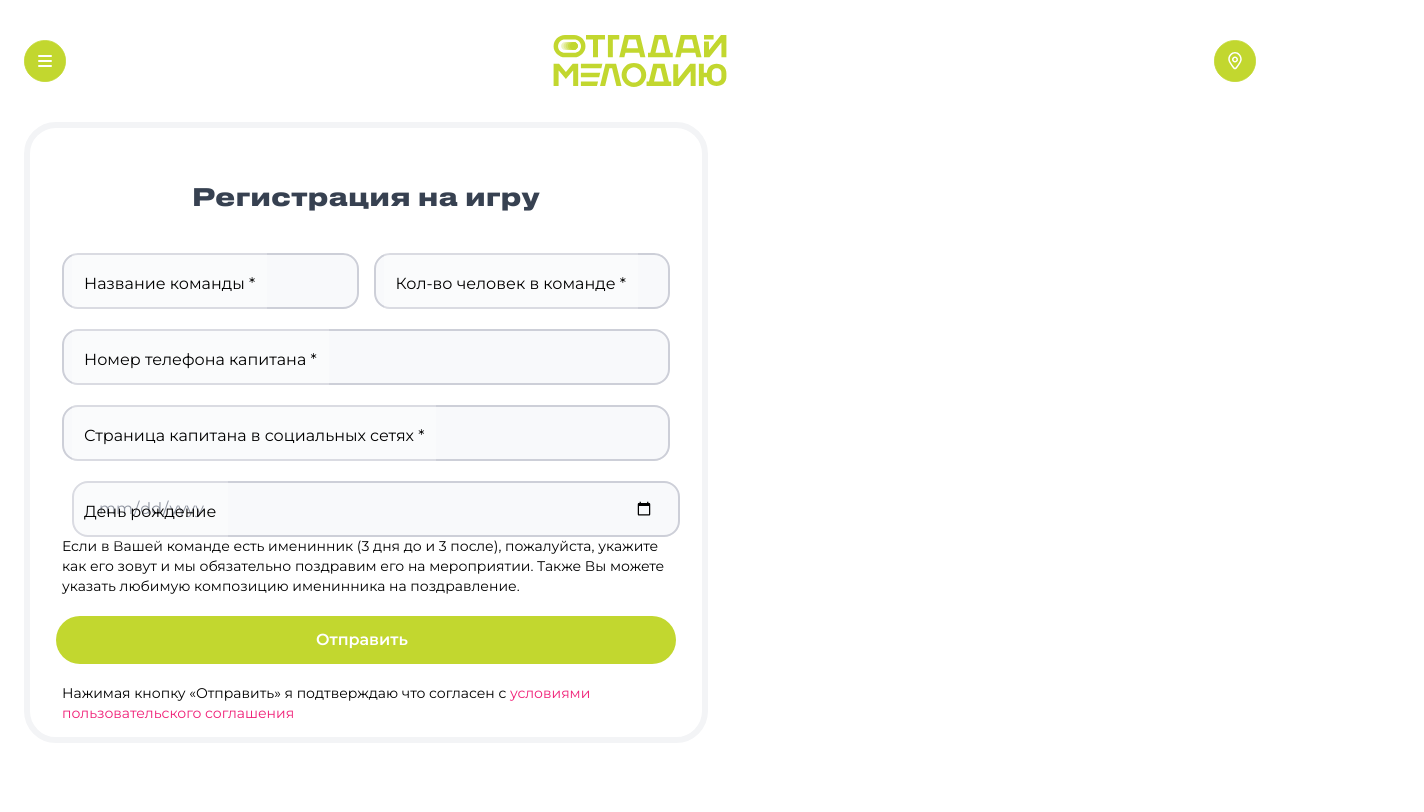
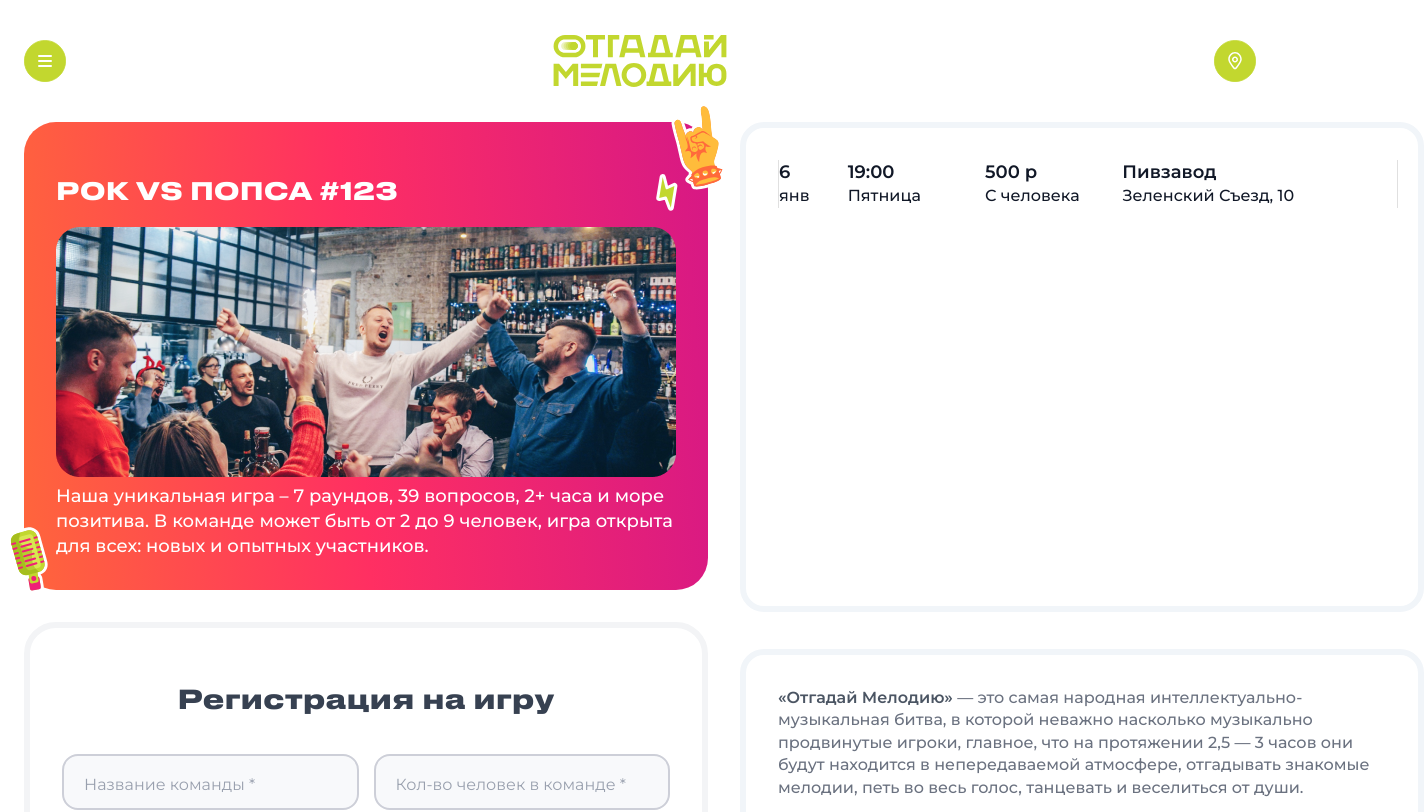
Before and after one commit to otgadaymelody/otgadaymelody-web, a React (Create React App) app: page /games in a window 1280 px wide. Shown: the top 812 px of the page, 1424 px wide, since content can reach past the window. Built offline with nearby package versions, Linux system fonts and the light colour scheme.

Commit message:
feat(games-page):add banner an map section

```diff
--- a/src/components/ui-kit/FormRegistration.css
+++ b/src/components/ui-kit/FormRegistration.css
@@ -5,14 +5,16 @@
   flex-direction: column;
   align-items: center;
   text-align: center;
-  max-width: 684px;
-  max-height: 621px;
+  width: 684px;
+  height: 621px;
   padding: 32px;
   gap: 20px;
   border: 6px solid rgba(243, 244, 246, 1);
 }
 .form-registration__title {
-  font: 700 24px/1.4;
+  font-weight: 700;
+  font-size: 26px;
+  line-height: 31.2px;
   color: var(--color-bg-gray-700);
 }
 
--- a/src/components/ui-kit/input/Input.css
+++ b/src/components/ui-kit/input/Input.css
@@ -8,12 +8,11 @@
   display: flex;
   position: absolute;
   z-index: 1;
-  background-color: rgba(255, 255, 255, 0.248);
   padding: 24px 12px;
   left: 20px;
   line-height: 14px;
   pointer-events: none;
-
+  color: rgba(153, 160, 174, 1);
   transform: translateY(-30px) translateX(-10px) scale(1);
   transition: transform 200ms;
   top: 30px;
@@ -23,7 +22,7 @@
   box-sizing: border-box;
   outline: 0;
   background-color: rgba(248, 249, 251, 1);
-  color: rgba(153, 160, 174, 1);
+  color: rgba(17, 24, 39, 1);
   font-size: var(--text-base);
   border-radius: 16px;
   border: 2px solid rgba(205, 207, 216, 1);
@@ -36,6 +35,8 @@
 .input:focus {
   outline: none;
   border-color: var(--color-bg-gray-500);
+  /* box-shadow: 0 0 0 0;
+  background-color: rgba(248, 249, 251, 1);*/
 }
 
 .input:focus-within ~ .input-label,
@@ -43,7 +44,15 @@
   transform: translateY(0px) translateX(10px) scale(1);
   color: rgba(107, 114, 128, 1);
 }
-.input .filled {
-  transform: translateY(0px) translateX(10px) scale(1);
+.valueadded {
   border: 2px solid var(--color-lime);
 }
+.filled {
+  transform: translateY(-70px) translateX(-10px) scale(0.8);
+}
+input[type='date']:not(:focus):in-range::-webkit-datetime-edit-year-field,
+input[type='date']:not(:focus):in-range::-webkit-datetime-edit-month-field,
+input[type='date']:not(:focus):in-range::-webkit-datetime-edit-day-field,
+input[type='date']:not(:focus):in-range::-webkit-datetime-edit-text {
+  color: transparent;
+}
--- a/src/components/ui-kit/input/Input.tsx
+++ b/src/components/ui-kit/input/Input.tsx
@@ -25,7 +25,7 @@ const Input: FC<InputProps> = ({
         value={value}
         placeholder=""
         onChange={onChange}
-        className={`input ${className}`}
+        className={`input ${value && 'valueadded'}`}
         id="input-field"
       />
       <label htmlFor="input-field" className={`input-label ${value && 'filled'}`}>
--- a/src/pages/Games.tsx
+++ b/src/pages/Games.tsx
@@ -1,10 +1,10 @@
 import React from 'react';
-import RegistrationForm from '../components/ui-kit/FormRegistration';
+import GamesMain from '../components/games/games-main';
 
 const Games = (): React.ReactElement => {
   return (
     <main>
-      <RegistrationForm />
+      <GamesMain />
     </main>
   );
 };
--- a/src/pages/Home.tsx
+++ b/src/pages/Home.tsx
@@ -8,7 +8,6 @@ import PhotoGallery from '../components/photo-gallery/PhotoGallery';
 import QuizGame from '../components/quiz-game/QuizGame';
 import UpcomingGame from '../components/upcoming-game/UpcomingGame';
 import useOnScreen from '../hooks/useOnScreen';
-import RegistrationForm from '@components/ui-kit/FormRegistration';
 
 const Home: React.FC = () => {
   const ref = useRef<HTMLDivElement>(null);
@@ -25,7 +24,6 @@ const Home: React.FC = () => {
       </div>
       <PhotoGallery className="home-page-block" />
       <FAQBlock className="home-page-block" />
-      <RegistrationForm />
     </div>
   );
 };
```
